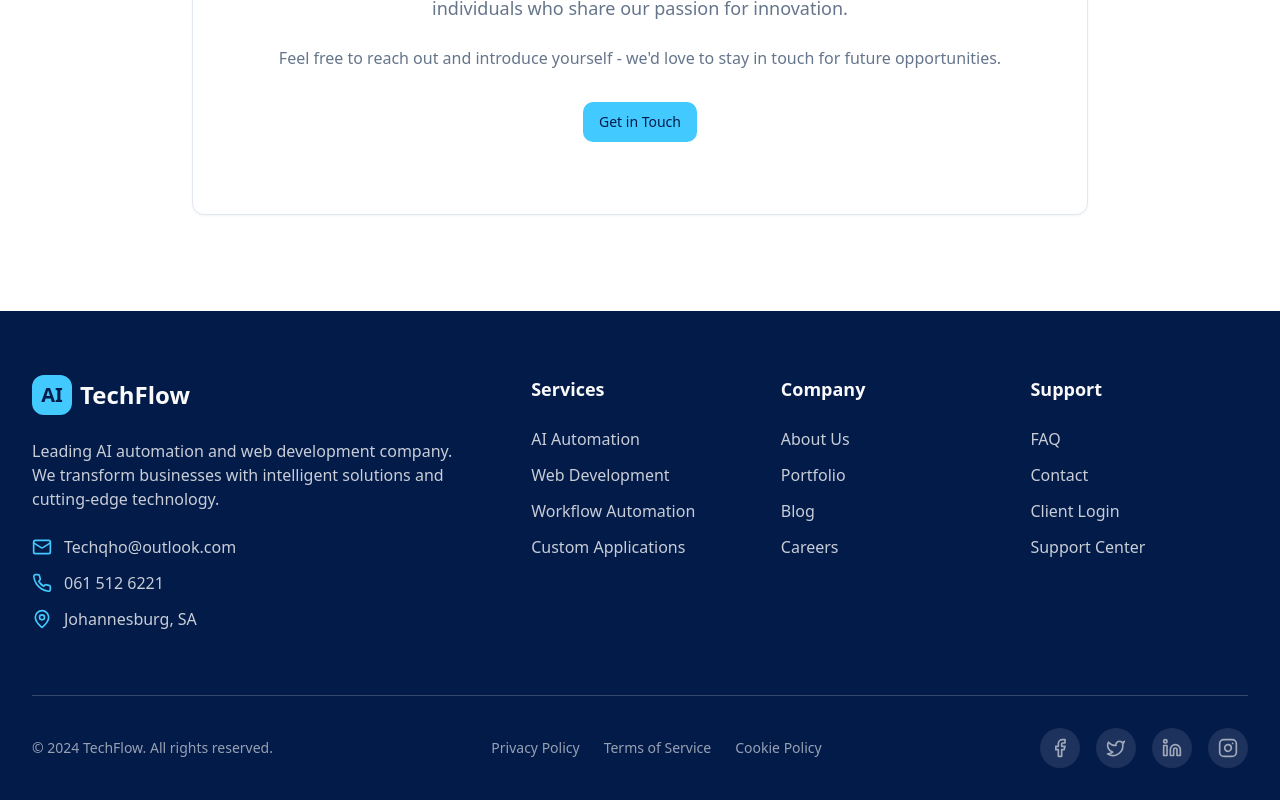
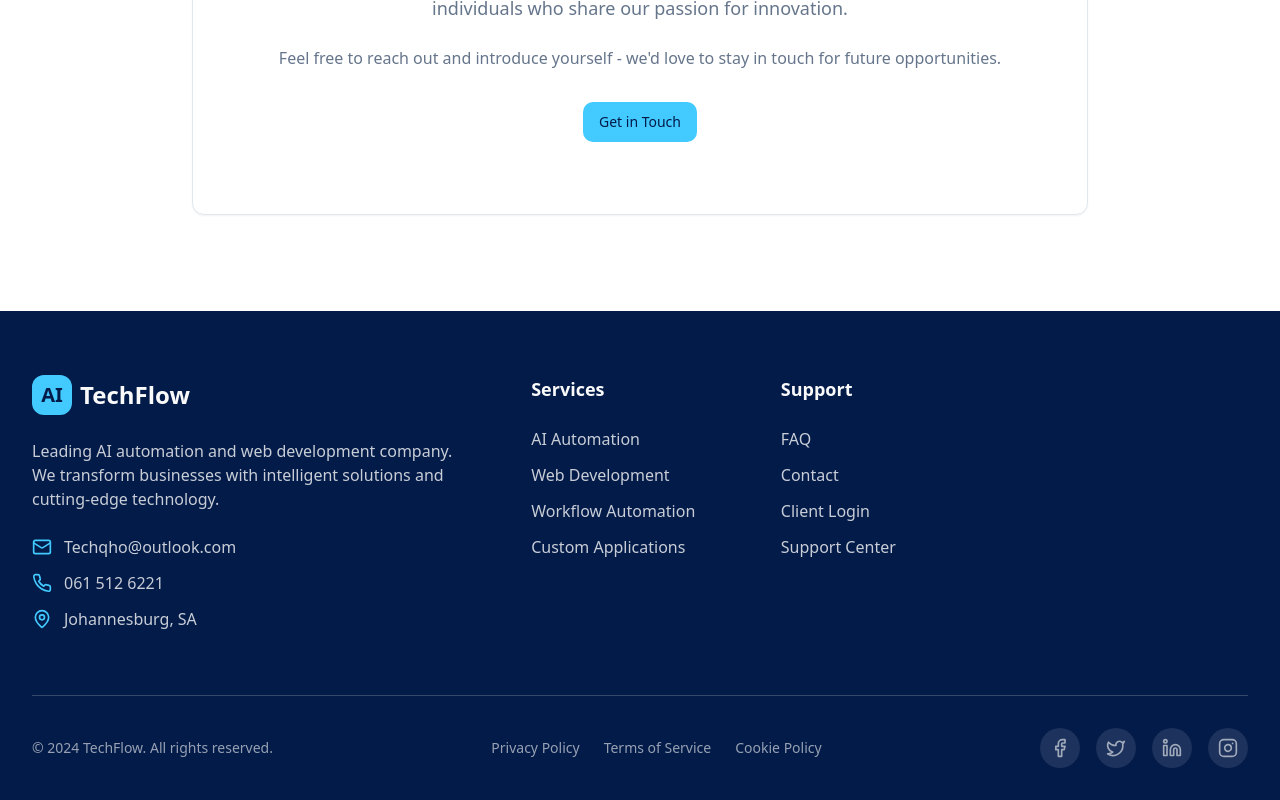
Before and after one commit to malumewejuice/Tech-qho, a React (Vite) app: page /about in a window 1280 px wide. Shown: the part 1989-2789 px from the top of the page. Built offline with nearby package versions, Linux system fonts and the light colour scheme.

Commit message:
Remove footer element
Removed the selected element from the footer.
-edited src/components/Footer.tsx

```diff
--- a/src/components/Footer.tsx
+++ b/src/components/Footer.tsx
@@ -87,22 +87,6 @@ const Footer = () => {
               </ul>
             </div>
 
-            {/* Company */}
-            <div>
-              <h3 className="text-lg font-semibold mb-6">Company</h3>
-              <ul className="space-y-3">
-                {company.map((item) => (
-                  <li key={item.name}>
-                    <Link
-                      to={item.href}
-                      className="text-primary-foreground/80 hover:text-accent transition-smooth"
-                    >
-                      {item.name}
-                    </Link>
-                  </li>
-                ))}
-              </ul>
-            </div>
 
             {/* Support */}
             <div>
```
